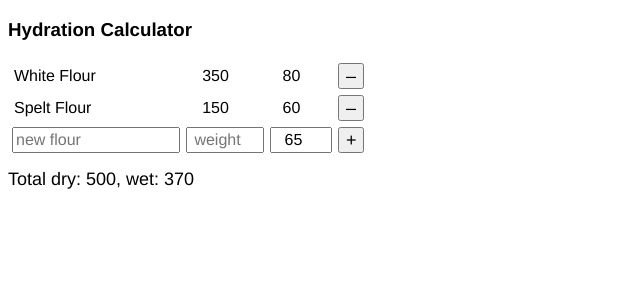
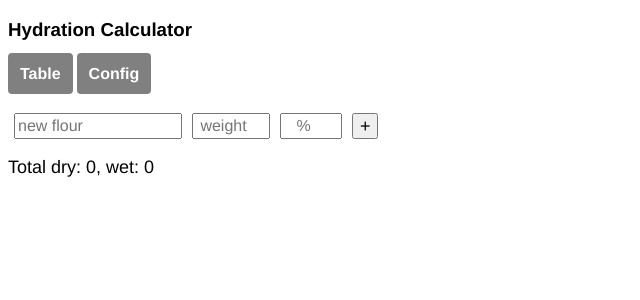
Before and after one commit to paul-c-guest/bread-calc-v2, an Angular app: page /table in a window 1280 px wide. Shown: the top 300 px of the page, without its empty margins (0-640 px from the left). Built offline with nearby package versions, Linux system fonts and the light colour scheme.

Commit message:
added router module and nav-bar; refactored table to component; saving flours to localStorage

```diff
--- /dev/null
+++ b/src/app/app-routing.module.ts
@@ -0,0 +1,21 @@
+import { NgModule } from '@angular/core';
+import { RouterModule, Routes } from '@angular/router';
+import { TableComponent } from './table/table.component';
+
+const TABLE: string = 'table';
+const CONFIG: string = 'config';
+const EMPTY: string = '';
+
+let routes: Routes = [
+  { path: TABLE, component: TableComponent },
+  { path: CONFIG, component: TableComponent },
+  { path: EMPTY, redirectTo: TABLE, pathMatch: 'full' },
+  { path: '**', redirectTo: TABLE }
+]
+
+@NgModule({
+  imports: [RouterModule.forRoot(routes)],
+  exports: [RouterModule]
+})
+
+export class AppRoutingModule { }
--- a/src/app/app.component.css
+++ b/src/app/app.component.css
@@ -2,8 +2,30 @@
   font-family: 'Franklin Gothic Medium', 'Arial Narrow', Arial, sans-serif;
 }
 
+nav {
+  margin: 24px 0;
+}
+
+a {
+  font-weight: 600;
+  border-radius: 4px;
+  padding: 12px;
+  margin-inline-end: 4px;
+  text-decoration-line: none;
+  background-color: grey;
+  color: white;
+}
+
+a:hover {
+  border: 2px;
+  padding: 10px;
+  border-style: solid;
+  border-color: black;
+  border-radius: 4px;
+}
+
 td {
-  padding: 2px;
+  padding: 4px;
 }
 
 .action-button {
--- a/src/app/app.component.html
+++ b/src/app/app.component.html
@@ -1,43 +1,8 @@
-<h3>{{title}}</h3>
+<h3>{{ title }}</h3>
 
-<table>
+<nav>
+  <a routerLink="table">Table</a>
+  <a routerLink="config">Config</a>
+</nav>
 
-  <tr *ngFor="let flour of flours">
-    <td class="table-cell-name">
-      {{flour.name}}
-    </td>
-    <td class="table-cell-amount">
-      <input class="input-flour-amount hidden-border" type="number" value="{{flour.amount}}" min="0" step="5"
-        [(ngModel)]="flour.amount" />
-    </td>
-    <td class="table-cell-hydration">
-      <input class="input-flour-hydration hidden-border" type="number" value="{{flour.hydration}}" min="0" max="200"
-        [(ngModel)]="flour.hydration" />
-    </td>
-    <td>
-      <button class="action-button" type="button" (click)="remove(flour.name)">&ndash;</button>
-    </td>
-  </tr>
-
-  <tr>
-    <td>
-      <input class="input-flour-name" placeholder="new flour" #newFlourName type="text" />
-    </td>
-    <td class="table-cell-amount">
-      <input class="input-flour-amount" placeholder="weight" #newFlourAmount type="number" min="0" />
-    </td>
-    <td class="table-cell-hydration">
-      <input class="input-flour-hydration" placeholder="hydration" #newFlourHydration type="number" min="0" max="200"
-        value="65" step="1" />
-    </td>
-    <td>
-      <button class="action-button" type="button"
-        (click)="add(newFlourName.value, newFlourAmount.valueAsNumber, newFlourHydration.valueAsNumber)">+</button>
-    </td>
-  </tr>
-
-</table>
-
-<div class="total">
-  Total dry: {{ totalDry() | number }}, wet: {{ totalWet() | number }}
-</div>
+<router-outlet />
--- a/src/app/app.component.ts
+++ b/src/app/app.component.ts
@@ -1,5 +1,4 @@
-import { Component, ElementRef, Input, OnInit, ViewChild } from '@angular/core';
-import { Flour } from './flour';
+import { Component } from '@angular/core';
 
 @Component({
   selector: 'app-root',
@@ -7,37 +6,6 @@ import { Flour } from './flour';
   styleUrls: ['./app.component.css']
 })
 
-export class AppComponent implements OnInit {
+export class AppComponent {
   title = 'Hydration Calculator';
-
-  flours: Flour[] = [];
-
-  @ViewChild('newFlourName') inputFlourName!: ElementRef<HTMLInputElement>;
-  @ViewChild('newFlourAmount') inputFlourAmount!: ElementRef<HTMLInputElement>;
-
-  ngOnInit(): void {
-    this.flours = [
-      { name: 'White Flour', amount: 350, hydration: 80 },
-      { name: 'Spelt Flour', amount: 150, hydration: 60 },
-    ]
-  }
-
-  add(name: string, amount: number, hydration: number): void {
-    if (name && amount && hydration) {
-      this.flours.push({ name, amount, hydration } as Flour);
-      this.inputFlourName.nativeElement.value = '';
-      this.inputFlourAmount.nativeElement.value = '';
-    }
-  }
-
-  remove(name: string): void {
-    this.flours = this.flours.filter(flour => flour.name != name);
-  }
-
-  totalDry(): number {
-    return this.flours.reduce((total, flour) => total + flour.amount, 0);
-  }
-  totalWet(): number {
-    return this.flours.reduce((total, flour) => total + (flour.hydration * .01) * flour.amount, 0);
-  }
 }
--- /dev/null
+++ b/src/app/table/table.component.html
@@ -0,0 +1,45 @@
+
+<table>
+
+  <!-- generate a row for each flour in array -->
+  <tr *ngFor="let flour of flours">
+    <td class="table-cell-name">
+      {{flour.name}}
+    </td>
+    <td class="table-cell-amount">
+      <input class="input-flour-amount hidden-border" type="number" value="{{flour.amount}}" min="0" step="5"
+        [(ngModel)]="flour.amount" />
+    </td>
+    <td class="table-cell-hydration">
+      <input class="input-flour-hydration hidden-border" type="number" value="{{flour.hydration}}" min="0" max="200"
+        [(ngModel)]="flour.hydration" />
+    </td>
+    <td>
+      <button class="action-button" type="button" (click)="remove(flour.name)">&ndash;</button>
+    </td>
+  </tr>
+
+  <!-- final row of table for adding a new flour, is always visible -->
+  <tr>
+    <td>
+      <input class="input-flour-name" placeholder="new flour" #newFlourName type="text" />
+    </td>
+    <td class="table-cell-amount">
+      <input class="input-flour-amount" placeholder="weight" #newFlourAmount type="number" min="0" />
+    </td>
+    <td class="table-cell-hydration">
+      <input class="input-flour-hydration" placeholder="%" #newFlourHydration type="number" min="0" max="200"
+        value="" step="1" />
+    </td>
+    <td>
+      <button class="action-button" type="button"
+        (click)="add(newFlourName.value, newFlourAmount.valueAsNumber, newFlourHydration.valueAsNumber)">+</button>
+    </td>
+  </tr>
+
+</table>
+
+<!-- show results of current flour values -->
+<div class="total">
+  Total dry: {{ totalDry() | number }}, wet: {{ totalWet() | number }}
+</div>
--- /dev/null
+++ b/src/app/table/table.component.ts
@@ -0,0 +1,65 @@
+import { Component, ElementRef, OnInit, ViewChild } from '@angular/core';
+import { Flour } from '../flour';
+
+@Component({
+  selector: 'app-table',
+  templateUrl: './table.component.html',
+  styleUrls: ['../app.component.css']
+})
+
+export class TableComponent implements OnInit {
+  STORAGE_KEY = 'storedFlours';
+  DEFAULT_HYDRATION = 70;
+
+  flours: Flour[] = [];
+
+  @ViewChild('newFlourName') inputFlourName!: ElementRef<HTMLInputElement>;
+  @ViewChild('newFlourAmount') inputFlourAmount!: ElementRef<HTMLInputElement>;
+  @ViewChild('newFlourHydration') inputHydrationPercent!: ElementRef<HTMLInputElement>;
+
+  ngOnInit(): void {
+
+    const locallyStored = localStorage.getItem(this.STORAGE_KEY);
+
+    this.flours = locallyStored ? JSON.parse(locallyStored) : [];
+
+    // preset some flours to show something while testing
+    // this.flours = [
+    //   { name: 'White Flour', amount: 350, hydration: 80 },
+    //   { name: 'Spelt Flour', amount: 150, hydration: 60 },
+    // ]
+  }
+
+  add(name: string, amount: number, hydration: number): void {
+
+    if (name && amount) {
+
+      // use 70% if value not provided
+      hydration = hydration || this.DEFAULT_HYDRATION;
+
+      this.flours.push({ name, amount, hydration } as Flour);
+
+      // clear entry fields
+      this.inputFlourName.nativeElement.value = '';
+      this.inputFlourAmount.nativeElement.value = '';
+      this.inputHydrationPercent.nativeElement.value = '';
+
+      // update local storage
+      localStorage.setItem(this.STORAGE_KEY, JSON.stringify(this.flours));
+
+    }
+
+  }
+
+  remove(name: string): void {
+    this.flours = this.flours.filter(flour => flour.name != name);
+  }
+
+  totalDry(): number {
+    return this.flours.reduce((total, flour) => total + flour.amount, 0);
+  }
+  totalWet(): number {
+    return this.flours.reduce((total, flour) => total + (flour.hydration * .01) * flour.amount, 0);
+  }
+
+}
--- a/src/index.html
+++ b/src/index.html
@@ -2,7 +2,7 @@
 <html lang="en">
 <head>
   <meta charset="utf-8">
-  <title>Dough Hydro</title>
+  <title>DOHYD</title>
   <base href="/">
   <meta name="viewport" content="width=device-width, initial-scale=1">
   <link rel="icon" type="image/x-icon" href="favicon.ico">
```
Also changed, not shown: src/app/app.module.ts (+6 -2 lines).
